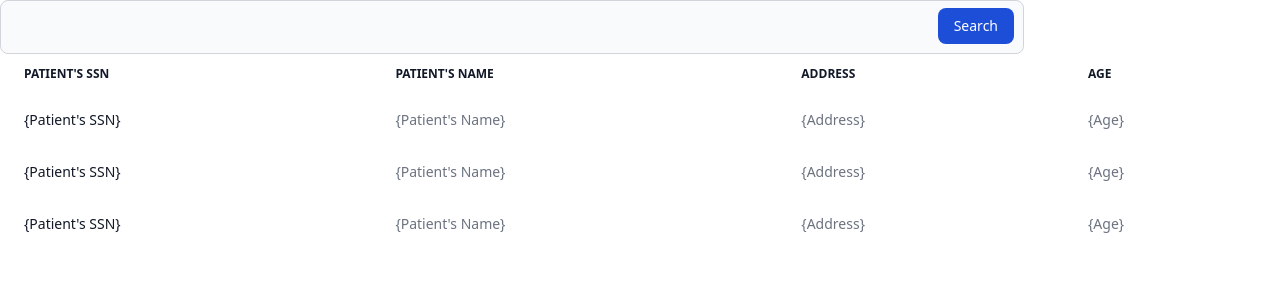
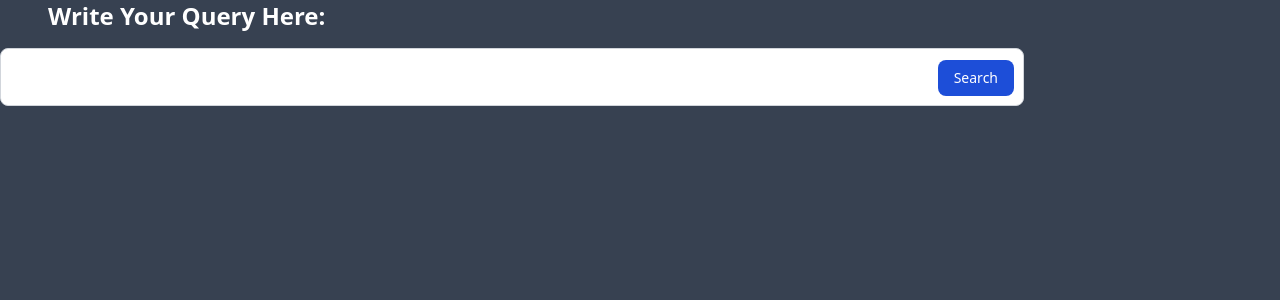
Before and after one commit to PragatiBasnet29/pharmacy_management, a Django app: page /results/ in a window 1280 px wide. Shown: the top 300 px of the page. Run offline with Django 4.2, Linux system fonts and the light colour scheme; some libraries are stand-ins or nearby versions.

Commit message:
finalized results pagee

```diff
--- a/dbms1/home/views.py
+++ b/dbms1/home/views.py
@@ -209,7 +209,7 @@ def results(request):
 
 
                 print(str(prescription_history_list))
-                print(str(col_dict))
-            return render(request,'result.html',{'pre':prescription_history_list,"cols":'1'})
+                print(columns)
+            return render(request,'result.html',{'pre':prescription_history_list,"cols":columns,"sql":sql})
 
         return render(request,'result.html')
--- a/dbms1/templates/Result.html
+++ b/dbms1/templates/Result.html
@@ -7,14 +7,14 @@
     {% load static %}
     <script src="https://cdn.tailwindcss.com"></script>
 </head>
-<body>
+<body class="bg-gray-700">
     <div>
-
+        <span class="ml-12 mt-4 text-2xl font-bold text-white">Write Your Query Here:</span>
 <form method='get'>
 
-    <div class="relative max-w-[80%]">
+    <div class="relative max-w-[80%] my-4 " >
 
-        <input type="search" name="search" id="search" class="block w-full p-4 pl-10 text-sm text-gray-900 border border-gray-300 rounded-lg bg-gray-50 focus:ring-blue-500 focus:border-blue-500 dark:bg-gray-700 dark:border-gray-600 dark:placeholder-gray-400 dark:text-white dark:focus:ring-blue-500 dark:focus:border-blue-500" required>
+        <input type="search" name="search" id="search" value="{{sql}}" class="block dark:bg-gray-200 w-full p-4 pl-10 text-md font-bold text-gray-400 border border-gray-300 rounded-lg  focus:ring-blue-500 focus:border-blue-500  dark:border-gray-600 dark:placeholder-gray-400 dark:text-slate-900 dark:focus:ring-blue-500 dark:focus:border-blue-500" required>
         <button type="submit" class="text-white absolute right-2.5 bottom-2.5 bg-blue-700 hover:bg-blue-800 focus:ring-4 focus:outline-none focus:ring-blue-300 font-medium rounded-lg text-sm px-4 py-2 dark:bg-blue-600 dark:hover:bg-blue-700 dark:focus:ring-blue-800">Search</button>
     </div>
 </form>
@@ -27,67 +27,32 @@
     <table class="w-full text-sm text-left text-gray-500 dark:text-gray-400">
         <thead class="text-xs text-gray-900 uppercase dark:text-gray-400">
             <tr>
-                <th scope="col" class="px-6 py-3">
-                    Patient's SSN
+                {% for column in cols %}
+                <th scope="col" class="px-6 py-3 bg-gray-500">
+                    {{column}}
                 </th>
-                <th scope="col" class="px-6 py-3">
-                    Patient's Name
-                </th>
-                <th scope="col" class="px-6 py-3">
-                    Address
-                </th>
-                <th scope="col" class="px-6 py-3">
-                    Age
-                </th>
+
+                {% endfor %}
             </tr>
         </thead>
         <tbody>
-            <tr class="bg-white dark:bg-gray-800">
-                <th scope="row" class="px-6 py-4 font-medium text-gray-900 whitespace-nowrap dark:text-white">
-                    {Patient's SSN}
-                </th>
+            {% for prescription in pre %}
+            <tr class="bg-gray-500 dark:bg-gray-800">
+
+                {% for key,value in prescription.items %}
+
                 <td class="px-6 py-4">
-                    {Patient's Name}
+                 {{value}}
                 </td>
-                <td class="px-6 py-4">
-                    {Address}
-                </td>
-                <td class="px-6 py-4">
-                    {Age}
-                </td>
+                {% endfor %}
+
             </tr>
-            <tr class="bg-white dark:bg-gray-800">
-                <th scope="row" class="px-6 py-4 font-medium text-gray-900 whitespace-nowrap dark:text-white">
-                    {Patient's SSN}
-                </th>
-                <td class="px-6 py-4">
-                    {Patient's Name}
-                </td>
-                <td class="px-6 py-4">
-                    {Address}
-                </td>
-                <td class="px-6 py-4">
-                    {Age}
-                </td>
-            </tr>
-            <tr class="bg-white dark:bg-gray-800">
-                <th scope="row" class="px-6 py-4 font-medium text-gray-900 whitespace-nowrap dark:text-white">
-                    {Patient's SSN}
-                </th>
-                <td class="px-6 py-4">
-                    {Patient's Name}
-                </td>
-                <td class="px-6 py-4">
-                    {Address}
-                </td>
-                <td class="px-6 py-4">
-                    {Age}
-                </td>
-            </tr>
+            {% endfor %}
         </tbody>
     </table>
 </div>
 
     </div>
+
 </body>
 </html>
```
Also changed, not shown: dbms1/templates/pHistory.html (+6 -3 lines).
